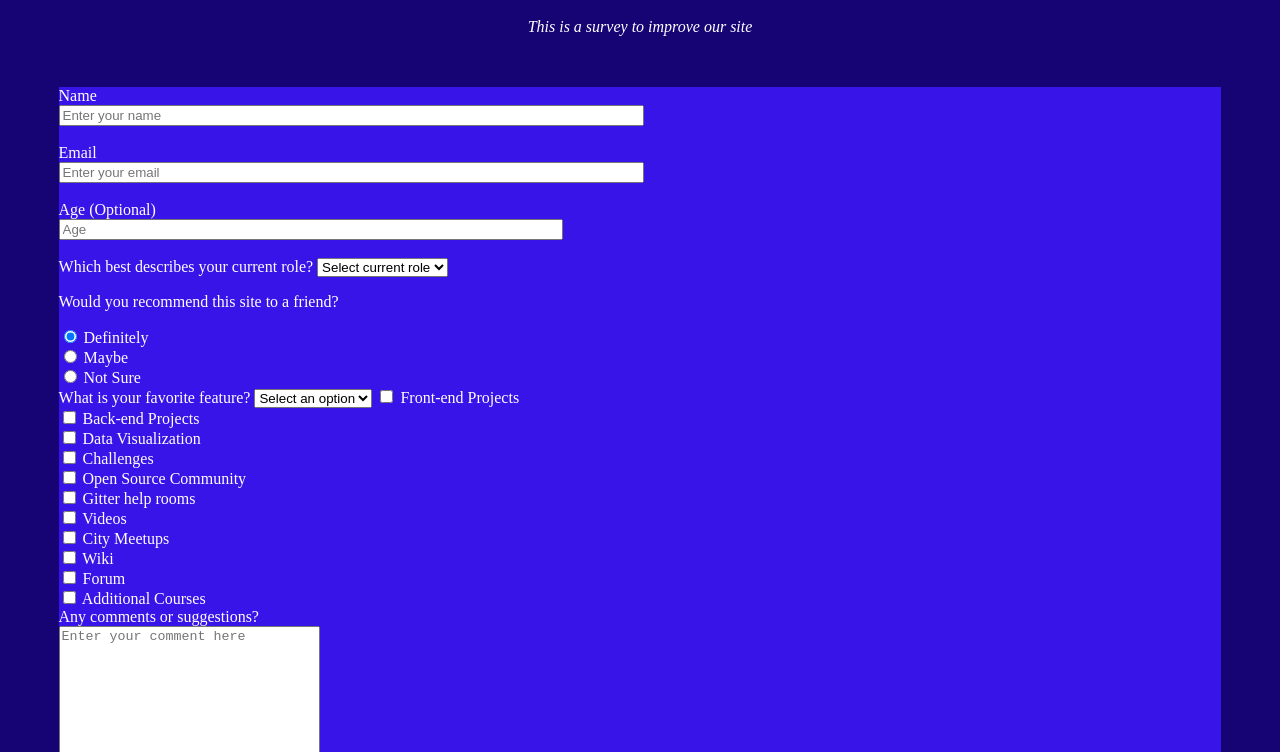
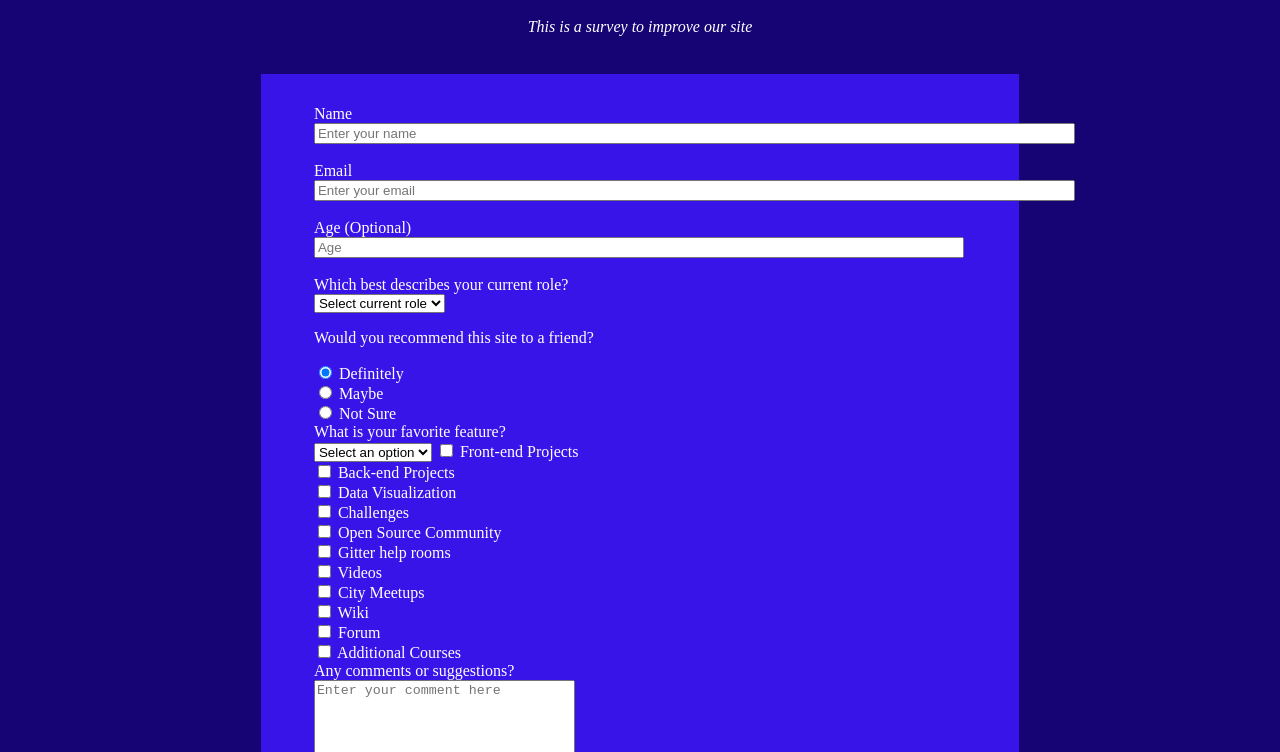
Before and after one commit to DeviantSchemist/SurveyForm, a plain HTML site: page index.html in a window 1280 px wide. Shown: the part 48-800 px from the top of the page. Drawn offline with Linux system fonts and the light colour scheme.

Commit message:
styled some css

```diff
--- a/index.html
+++ b/index.html
@@ -20,12 +20,12 @@
   <div class="container">
     <form id="survey-form">
       <label for="name-label" class="input-label">Name</label>
-      <input type="text" placeholder="Enter your name" id="name-label" name="name-label" size="70" required><br><br>
+      <input type="text" placeholder="Enter your name" id="name-label" name="name-label" size="92" required><br><br>
       <label for="email-label" class="input-label">Email</label>
-      <input type="email" placeholder="Enter your email" id="email-label" name="email-label" size="70" required><br><br>
+      <input type="email" placeholder="Enter your email" id="email-label" name="email-label" size="92" required><br><br>
       <label for="number-label" class="input-label">Age (Optional)</label>
       <input type="number" placeholder="Age" id="number-label" name="number-label"><br><br>
-      <label for="dropdown">Which best describes your current role?</label>
+      <label for="dropdown" class="dropdown-label">Which best describes your current role?</label>
       <select name="dropdown" id="dropdown">
         <option value="none" selected disabled>Select current role</option>
         <option value="student">Student</option>
@@ -41,7 +41,7 @@
       <label>Maybe</label><br>
       <input type="radio" name="group" value="not-sure">
       <label>Not Sure</label><br>
-      <label for="dropdown">What is your favorite feature?</label>
+      <label for="dropdown" class="dropdown-label">What is your favorite feature?</label>
       <select name="dropdown" id="dropdown">
         <option value="none" selected disabled>Select an option</option>
         <option value="challenges">Challenges</option>
--- a/style.css
+++ b/style.css
@@ -2,12 +2,23 @@ body {
   background-color: #160374;
 }
 
-.input-label {
+.input-label, .dropdown-label {
   display: block;
 }
 
+#description {
+  margin-bottom: -17%;
+}
+
+form {
+  padding-left: 7%;
+  padding-top: 4%;
+  padding-bottom: 7%;
+
+}
+
 #number-label {
-  width: 504px;
+  width: 650px;
 }
 
 h1, body>p {
@@ -17,7 +28,7 @@ h1, body>p {
 
 .container {
   color: white;
-  margin: 4%;
+  margin: 20%;
   background-color: #3814E8;
 }
 
```
